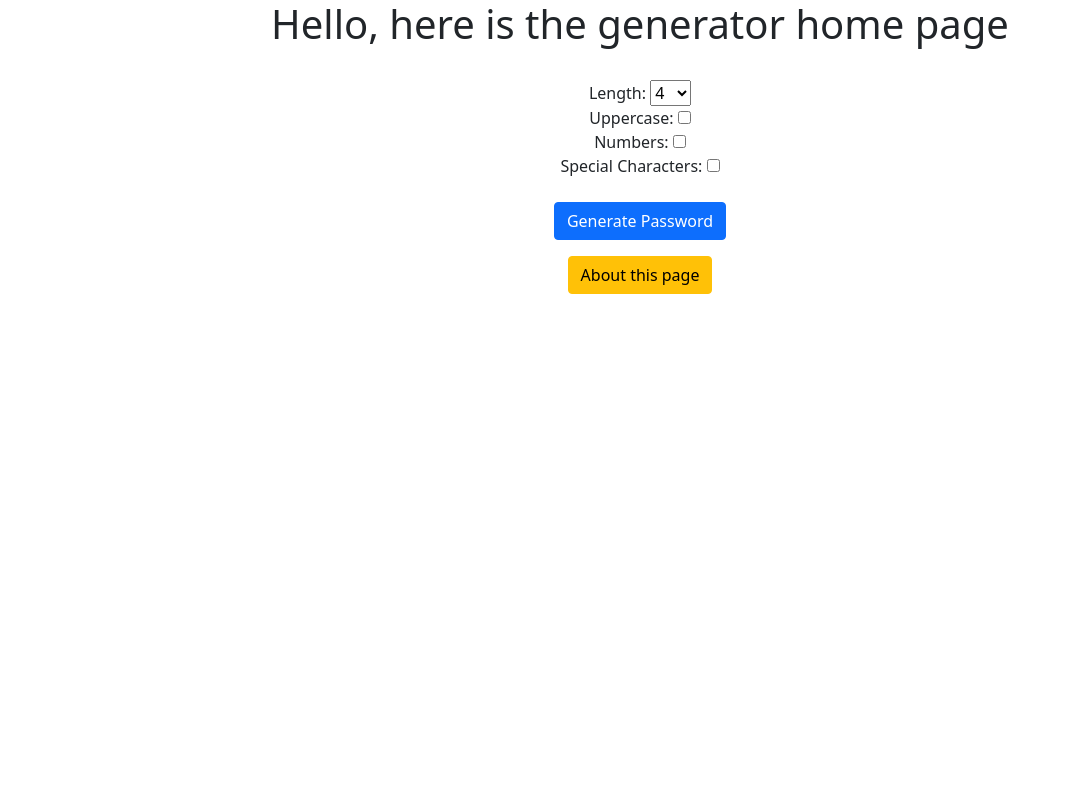
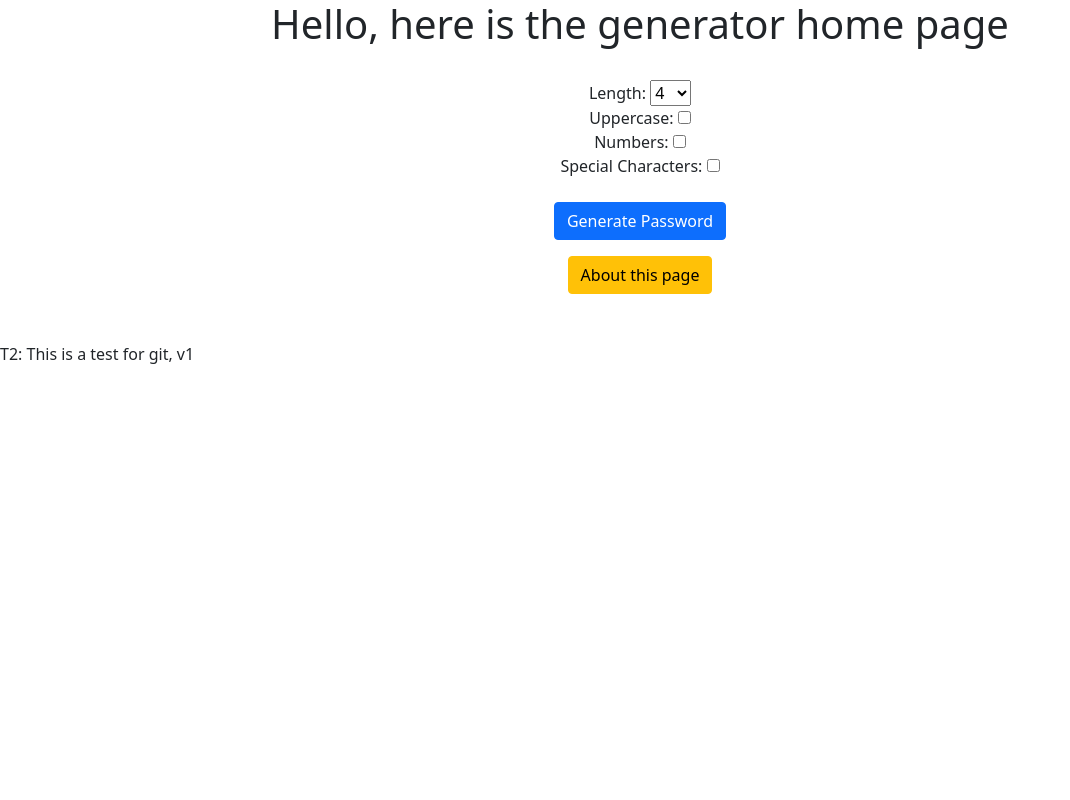
Before and after one commit to mohammadAbbasniya/Django-PasswordGenerator, a Django app: page / in a window 1280 px wide. Shown: the whole page, without its empty margins (0-1070 px from the left). Run offline with Django 4.2, Linux system fonts and the light colour scheme.

Commit message:
This is the second commit (v1)

```diff
--- a/templates/generator/about.html
+++ b/templates/generator/about.html
@@ -13,3 +13,6 @@
 <br>
 
 <a href="{% url 'home' %}">Ok, f**k you</a>
+
+<br><br>
+T1: This is a test for git, v1
--- a/templates/generator/home.html
+++ b/templates/generator/home.html
@@ -30,6 +30,8 @@
         <br>
         <input type="submit" value="Generate Password" class="btn btn-primary">
     </form>
-
     <a href="{% url 'about' %}" class="btn btn-warning">About this page</a>
 </div>
+
+<br><br>
+T2: This is a test for git, v1
```
